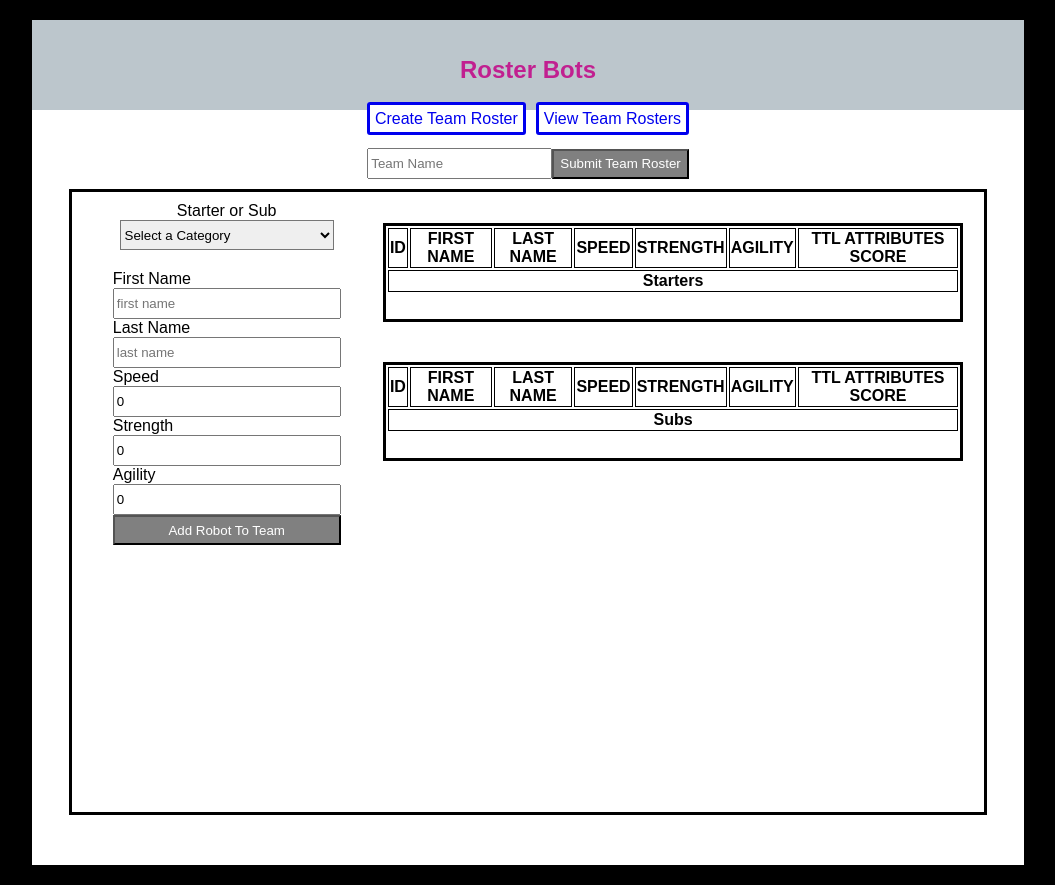
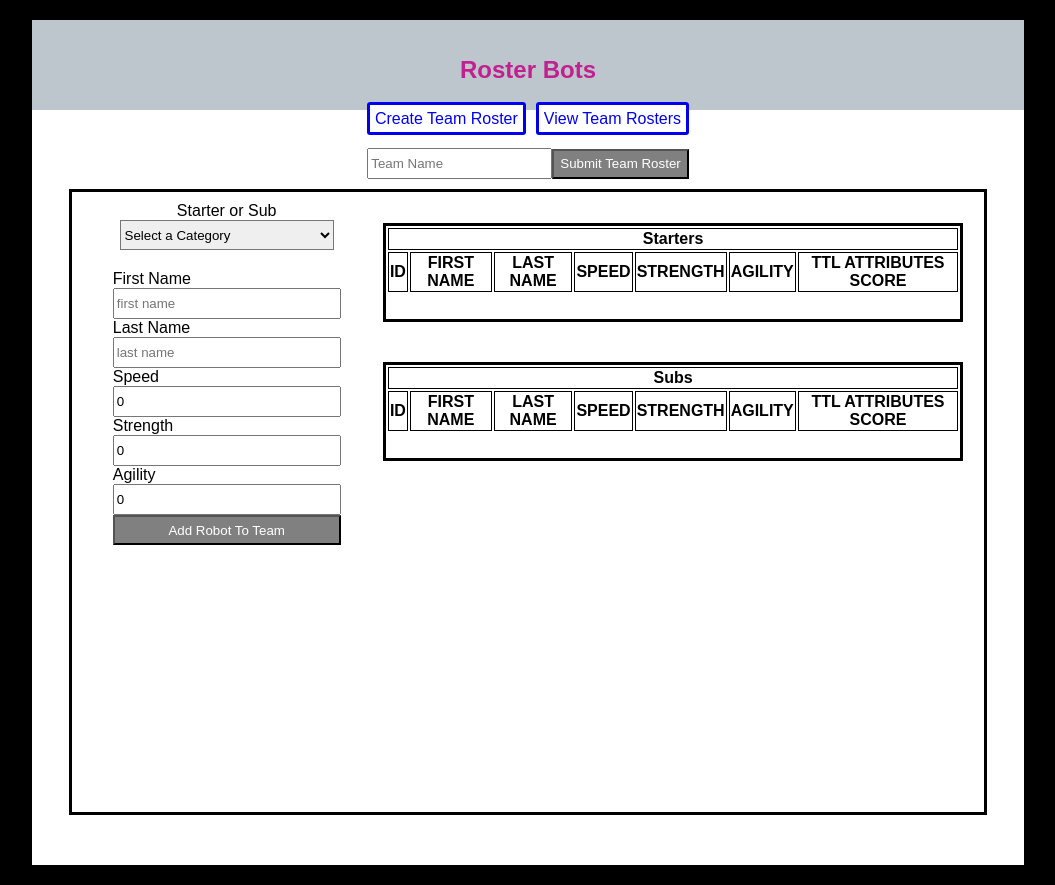
Before and after one commit to hdechat/bot-roster, a React (Create React App) app: page /create-roster in a window 1280 px wide. Shown: the whole page, without its empty margins (112-1167 px from the left). Built offline with nearby package versions, Linux system fonts and the light colour scheme.

Commit message:
Move header name

```diff
--- a/src/components/stateless/TableByCategory.js
+++ b/src/components/stateless/TableByCategory.js
@@ -14,6 +14,11 @@ function TableByCategory({ header, robots, updateName, deleteRobot, inRosters })
   return(
     <table>
       <thead>
+        <tr>
+          <th className="header__category" colSpan="7">{ header }</th>
+        </tr>
+      </thead>
+      <thead>
         <tr className="header__titles">
           <th>ID</th>
           <th>FIRST NAME</th>
@@ -24,11 +29,6 @@ function TableByCategory({ header, robots, updateName, deleteRobot, inRosters })
           <th>TTL ATTRIBUTES SCORE</th>
         </tr>
       </thead>
-      <thead>
-        <tr>
-          <th className="header__category" colSpan="7">{ header }</th>
-        </tr>
-      </thead>
       <tbody>
         { team }
       </tbody>
```
